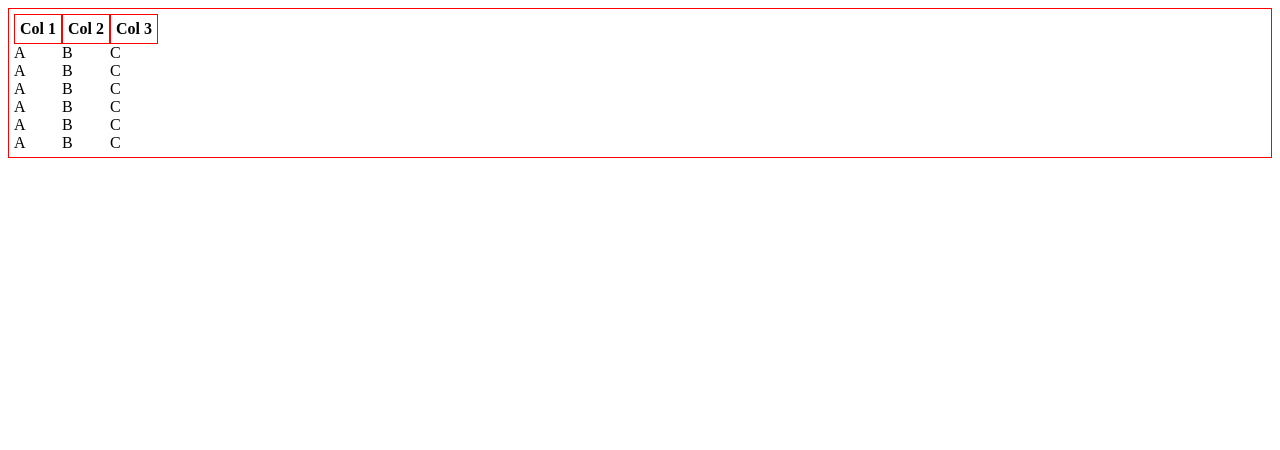
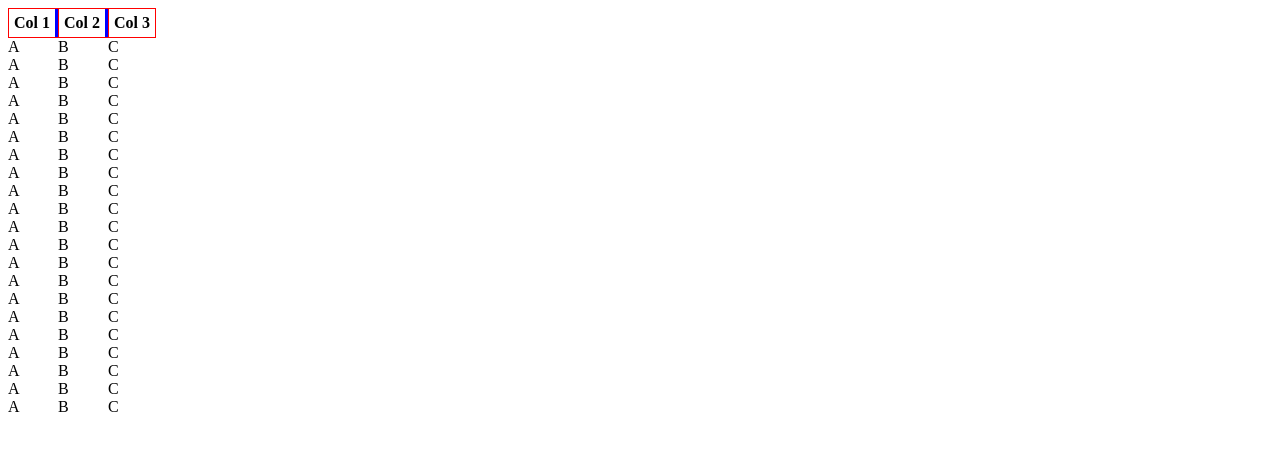
Before and after one commit to ATN554/DND, a React (Create React App) app: page / in a window 1280 px wide. Shown: the top 450 px of the page. Built offline with nearby package versions, Linux system fonts and the light colour scheme.

Commit message:
Draggable
1) some fixes
2) use className

```diff
--- a/src/App.js
+++ b/src/App.js
@@ -23,6 +23,7 @@ export default class App extends React.Component {
                 id="K1"
                 type="div"
                 axis="horizontal"
+                className="th-container"
                 onDragStart={(idFrom, x, y)=>{console.log("start", idFrom, x, y); this.setState({k1_xs: x});}}
                 onDragEnd={(idFrom, idTo, x, y)=>{console.log("end", idFrom, idTo, x, y)}}
                 onDragCancel={(idFrom, x, y)=>{console.log("cancel", idFrom, x, y)}}
@@ -30,11 +31,20 @@ export default class App extends React.Component {
               >
                 Col 1
               </Draggable>
+              <Draggable
+                id="R1"
+                type="div"
+                className="th-resizer"
+                axis="horizontal"
+              >
+                &nbsp;
+              </Draggable>
             </Droppable>
             <Droppable id="D2" type="th">
               <Draggable
                 id="K2"
                 type="div"
+                className="th-container"
                 onDragStart={(idFrom, x, y)=>{console.log("start", idFrom, x, y)}}
                 onDragEnd={(idFrom, idTo, x, y)=>{console.log("end", idFrom, idTo, x, y)}}
                 onDragCancel={(idFrom, x, y)=>{console.log("cancel", idFrom, x, y)}}
@@ -42,11 +52,20 @@ export default class App extends React.Component {
               >
                 Col 2
               </Draggable>
+              <Draggable
+                id="R1"
+                type="div"
+                className="th-resizer"
+                axis="horizontal"
+              >
+                &nbsp;
+              </Draggable>
             </Droppable>
             <Droppable id="D3" type="th">
               <Draggable
                 id="K3"
                 type="div"
+                className="th-container"
                 axis="vertical"
                 onDragStart={(idFrom, x, y)=>{console.log("start", idFrom, x, y); this.setState({k3_ys: y});}}
                 onDragEnd={(idFrom, idTo, x, y)=>{console.log("end", idFrom, idTo, x, y)}}
@@ -59,36 +78,27 @@ export default class App extends React.Component {
           </tr>
         </thead>
         <tbody>
-          <tr>
-            <td>A</td>
-            <td>B</td>
-            <td>C</td>
-          </tr>
-          <tr>
-            <td>A</td>
-            <td>B</td>
-            <td>C</td>
-          </tr>
-          <tr>
-            <td>A</td>
-            <td>B</td>
-            <td>C</td>
-          </tr>
-          <tr>
-            <td>A</td>
-            <td>B</td>
-            <td>C</td>
-          </tr>
-          <tr>
-            <td>A</td>
-            <td>B</td>
-            <td>C</td>
-          </tr>
-          <tr>
-            <td>A</td>
-            <td>B</td>
-            <td>C</td>
-          </tr>
+          <tr><td>A</td><td>B</td><td>C</td></tr>
+          <tr><td>A</td><td>B</td><td>C</td></tr>
+          <tr><td>A</td><td>B</td><td>C</td></tr>
+          <tr><td>A</td><td>B</td><td>C</td></tr>
+          <tr><td>A</td><td>B</td><td>C</td></tr>
+          <tr><td>A</td><td>B</td><td>C</td></tr>
+          <tr><td>A</td><td>B</td><td>C</td></tr>
+          <tr><td>A</td><td>B</td><td>C</td></tr>
+          <tr><td>A</td><td>B</td><td>C</td></tr>
+          <tr><td>A</td><td>B</td><td>C</td></tr>
+          <tr><td>A</td><td>B</td><td>C</td></tr>
+          <tr><td>A</td><td>B</td><td>C</td></tr>
+          <tr><td>A</td><td>B</td><td>C</td></tr>
+          <tr><td>A</td><td>B</td><td>C</td></tr>
+          <tr><td>A</td><td>B</td><td>C</td></tr>
+          <tr><td>A</td><td>B</td><td>C</td></tr>
+          <tr><td>A</td><td>B</td><td>C</td></tr>
+          <tr><td>A</td><td>B</td><td>C</td></tr>
+          <tr><td>A</td><td>B</td><td>C</td></tr>
+          <tr><td>A</td><td>B</td><td>C</td></tr>
+          <tr><td>A</td><td>B</td><td>C</td></tr>
         </tbody>
       </table>
     );
--- a/src/DND/Draggable.js
+++ b/src/DND/Draggable.js
@@ -68,14 +68,16 @@ export default class Draggable extends React.Component {
     if (this.state.enabled) {
       if (!this.state.isReadyForDrag && !this.state.isDraging) {
         let box = this.refs.refdnd.getBoundingClientRect();
+        let position = this.refs.refdnd.style.position;
+        let positionDelta = position === "" ? [box.x, box.y] : [0, 0];
         this.setState({
           isReadyForDrag: true,
           isDraging: false,
           evtX: _x,
           evtY: _y,
           innerShift: [
-            this.state.xAxisMove ? (_x - box.x) : 0,
-            this.state.yAxisMove ? (_y - box.y) : 0
+            this.state.xAxisMove ? (_x - positionDelta[0]) : 0,
+            this.state.yAxisMove ? (_y - positionDelta[1]) : 0
           ]
         });
       }
@@ -156,7 +158,7 @@ export default class Draggable extends React.Component {
   onMouseDown(event) {
     event.persist();
     event.preventDefault();
-    this.start(event.clientX, event.clientY);
+    this.start(event.pageX, event.pageY);
   }
 
   onMouseUp(event) {
@@ -196,6 +198,7 @@ export default class Draggable extends React.Component {
       {
         ref: "refdnd",
         id: this.props.id,
+        className: this.props.className,
         style: this.props.style,
         onMouseDown: event => this.onMouseDown(event),
         onTouchStart: event => this.onTouchStart(event),
@@ -208,6 +211,7 @@ export default class Draggable extends React.Component {
             {
               id: "dnd",
               key: "dnd",
+              className: this.props.className,
               style: {
                 ...this.props.style,
                 position: "absolute",
--- a/src/styles.css
+++ b/src/styles.css
@@ -16,7 +16,28 @@ td {
   padding: 0px;
 }
 
-div {
+.th-container {
+  display: inline-flex;
+  vertical-align: middle;
+  cursor: move;
   padding: 5px;
   border: 1px solid red;
+  border-right: none;
 }
+
+.th-container:last-child {
+  border: 1px solid red;
+}
+
+.th-resizer {
+  width: 3px;
+  padding-top: 5px;
+  padding-bottom: 5px;
+  display: inline-flex;
+  vertical-align: middle;
+  cursor: col-resize;
+  user-select: none;
+  background-color: blue;
+  border-top: 1px solid red;
+  border-bottom: 1px solid red;
+}
```
